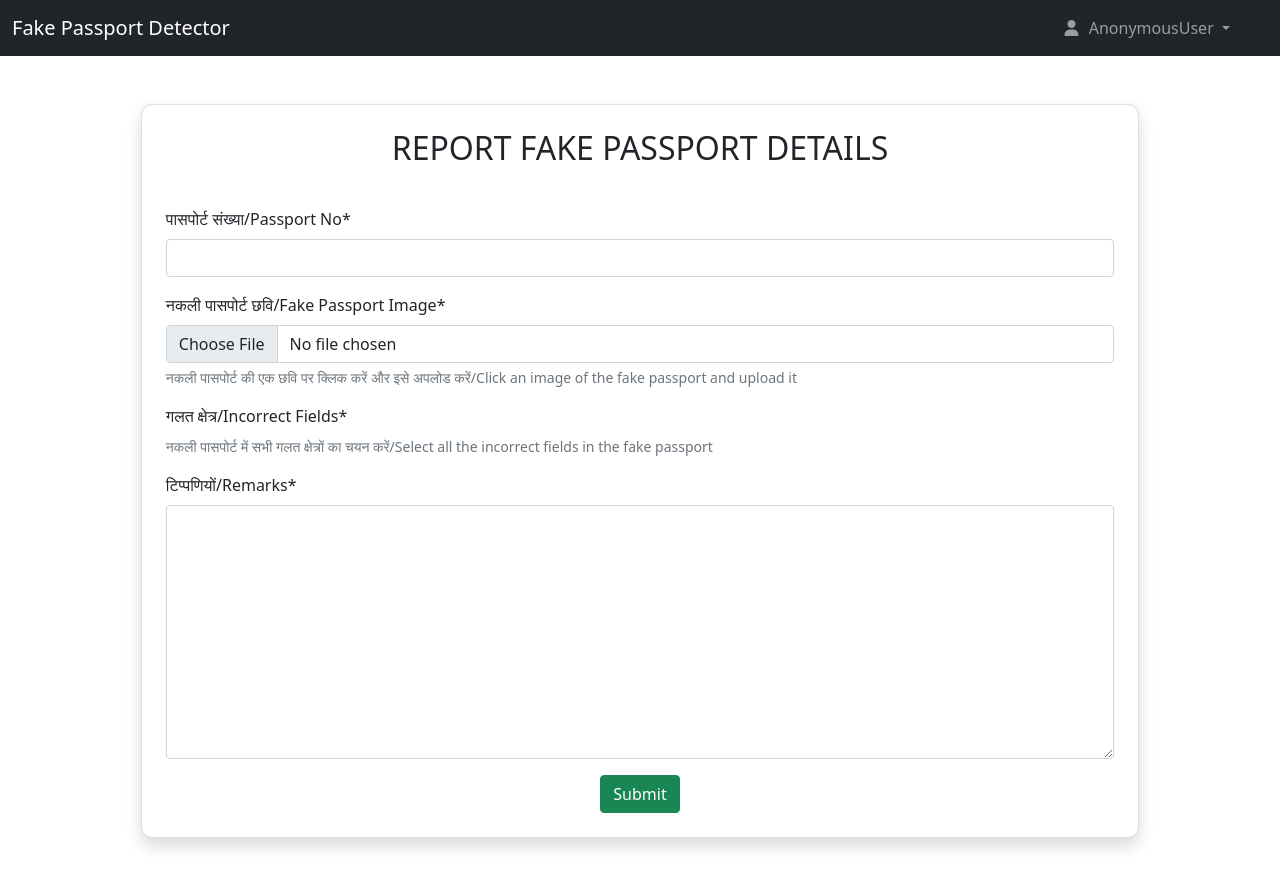
After one commit to K-B-J/fake-passport-detector, a Django app: template main/templates/reportFakePassport.html in a window 1280 px wide. The commit adds this page. Run offline with Django 4.2, Linux system fonts and the light colour scheme; the template is opened without the code that fills it: values that come from a table or form of the project are taken from there, others are empty; parts of the project's set-up code (start-up, migrations or seed data) failed here and were passed over; some libraries are stand-ins or nearby versions.

Commit message:
feat: updated navbar and initiated report fake passport feature

```diff
--- a/main/decorator.py
+++ b/main/decorator.py
@@ -6,6 +6,10 @@ def redirector(page):
         def logic(self, request, *args, **kwargs):
             if request.user.get_username() == "":
                 return redirect("main:loginView")
+            elif page in ["verify", "report"] and (
+                "verifier" not in request.session and not request.user.is_superuser
+            ):
+                return redirect("main:home")
             elif page in ["upload", "update", "home"] and (
                 "issuer" not in request.session and not request.user.is_superuser
             ):
--- a/main/forms.py
+++ b/main/forms.py
@@ -1,8 +1,9 @@
 from django import forms
-from django.core.validators import FileExtensionValidator, RegexValidator
+from django.core.validators import RegexValidator
 from django.conf import settings
 from bootstrap_datepicker_plus.widgets import DatePickerInput
 from .helper_functions import *
+from .models import *
 
 
 class passportDataForm(forms.Form):
@@ -143,3 +144,16 @@ class passportNumberForm(forms.Form):
         label="पासपोर्ट संख्या/Passport No",
         validators=[RegexValidator("^[a-zA-Z0-9]*$", message="Invalid Input")],
     )
+
+
+class reportFakePassportForm(forms.ModelForm):
+    passNum = forms.CharField(max_length=255, label="पासपोर्ट संख्या/Passport No")
+    image = forms.ImageField(
+        label="नकली पासपोर्ट छवि/Fake Passport Image",
+        help_text="नकली पासपोर्ट की एक छवि पर क्लिक करें और इसे अपलोड करें/Click an image of the fake passport and upload it",
+    )
+
+    class Meta:
+        model = FakePassportReport
+        fields = ["passNum", "image", "remarks"]
+        labels = {"remarks": "टिप्पणियों/Remarks"}
--- a/main/templates/layout.html
+++ b/main/templates/layout.html
@@ -65,21 +65,66 @@
             </div>
             {% endif %}
 
-            <nav class="navbar bg-dark d-flex" style="flex-direction: row;">
-                <div style="flex: 1; margin-left: 18px;">
-                    <a href="{% url 'main:home' %}" style="text-decoration: none; color: white; font-size: 22px;">
-                        FPD
-                    </a>
-                </div>
-                <div class="dropdown">
-                    <a class="dropdown-toggle" href="#" id="dropdownMenuLink" role="button" data-bs-toggle="dropdown"
-                        aria-expanded="false" style="color: white; margin-right: 18px; text-decoration: none;">
-                        {{ request.user }}
-                    </a>
-                    <ul class="dropdown-menu dropdown-menu-end" aria-labelledby="dropdownMenuLink">
-                        <li><a class="dropdown-item" href="{% url 'main:logoutView' %}"
-                                style="text-decoration: none; color: black;">Logout</a></li>
-                    </ul>
+            <nav class="navbar navbar-dark navbar-expand-lg bg-dark">
+                <div class="container-fluid">
+                    <a class="navbar-brand" href="{% url 'main:home' %}">Fake Passport Detector</a>
+                    <button class="navbar-toggler" type="button" data-bs-toggle="offcanvas"
+                        data-bs-target="#offcanvasNavbar" aria-controls="offcanvasNavbar">
+                        <span class="navbar-toggler-icon"></span>
+                    </button>
+                    <div class="offcanvas offcanvas-end bg-dark" tabindex="-1" id="offcanvasNavbar"
+                        aria-labelledby="offcanvasNavbarLabel">
+                        <div class="offcanvas-header">
+                            <a class="offcanvas-title" id="offcanvasNavbarLabel" href="{% url 'main:home' %}"
+                                style="text-decoration: none; color: white;">
+                                <h5>Fake Passport Detector</h5>
+                            </a>
+                            <button type=" button" class="btn-close btn-close-white text-reset"
+                                data-bs-dismiss="offcanvas" aria-label="Close"></button>
+                        </div>
+                        <div class="offcanvas-body">
+                            <ul class="navbar-nav justify-content-end flex-grow-1 pe-3">
+                                {% if request.session.issuer %}
+                                <li class="nav-item" style="padding-right: 14px;">
+                                    <a class="nav-link" href="{% url 'main:uploadPage' %}">
+                                        <i class="fa fa-upload" aria-hidden="true" style="padding-right: 6px;"></i>
+                                        Upload Passport
+                                    </a>
+                                </li>
+                                <li class="nav-item" style="padding-right: 14px;">
+                                    <a class="nav-link" href="{% url 'main:updatePageInitial' %}">
+                                        <i class="fa fa-refresh" aria-hidden="true" style="padding-right: 6px;"></i>
+                                        Update Passport
+                                    </a>
+                                </li>
+                                {% elif request.session.verifier %}
+                                <li class="nav-item" style="padding-right: 14px;">
+                                    <a class="nav-link" href="{% url 'main:reportFakePassport' %}">
+                                        <i class="fa fa-exclamation-triangle" aria-hidden="true"
+                                            style="padding-right: 6px;"></i>
+                                        Report Fake Passport
+                                    </a>
+                                </li>
+                                {% endif %}
+                                <li class="nav-item dropdown" style="padding-right: 14px;">
+                                    <a class="nav-link dropdown-toggle" href="#" id="offcanvasNavbarDropdown"
+                                        role="button" data-bs-toggle="dropdown" aria-expanded="false">
+                                        <i class="fa fa-user" aria-hidden="true" style="padding-right: 6px;"></i>
+                                        {{ request.user }}
+                                    </a>
+                                    <ul class="dropdown-menu dropdown-menu-end dropdown-menu-dark"
+                                        aria-labelledby="offcanvasNavbarDropdown">
+                                        <li>
+                                            <a class="dropdown-item" href="{% url 'main:logoutView' %}">
+                                                <i class="fa fa-key" aria-hidden="true" style="padding-right: 6px;"></i>
+                                                Logout
+                                            </a>
+                                        </li>
+                                    </ul>
+                                </li>
+                            </ul>
+                        </div>
+                    </div>
                 </div>
             </nav>
 
--- /dev/null
+++ b/main/templates/reportFakePassport.html
@@ -0,0 +1,61 @@
+{% extends 'layout.html' %}
+
+{% block title %}Report Fake Passport{% endblock %}
+
+{% load static %}
+{% load crispy_forms_tags %}
+
+{% block body %}
+<style>
+    .invalid-feedback {
+        display: block;
+    }
+
+    .my_card {
+        width: 98%;
+    }
+
+    @media only screen and (min-width: 600px) {
+        .my_card {
+            width: 80%;
+        }
+    }
+</style>
+<div class="d-flex justify-content-center m-3 my-5">
+    <div class="card shadow p-4 my_card" style="border-radius: 3mm;">
+        <form action="" method="POST" enctype="multipart/form-data">
+            {{ form.media }}
+            {% csrf_token %}
+
+            <h2 style="text-align: center; margin-bottom: 40px;">REPORT FAKE PASSPORT DETAILS</h2>
+
+            <div class="col-md-12">
+                {{ form.passNum|as_crispy_field }}
+            </div>
+            <div class="col-md-12">
+                {{ form.image|as_crispy_field }}
+            </div>
+            <div class="col-md-12 mb-3">
+                <div class="row">
+                    <label class="mb-1">गलत क्षेत्र/Incorrect Fields*</label>
+                    {% for field in fields %}
+                    <div class="col-md-4">
+                        <input type="checkbox" name="fakeFields" id="fakeFields{{ forloop.counter }}"
+                            value="{{ field }}">
+                        <label for="fakeFields{{ forloop.counter }}">{{ field }}</label>
+                    </div>
+                    {% endfor %}
+                    <small id="hint_id_fields" class="form-text text-muted">नकली पासपोर्ट में सभी गलत क्षेत्रों का चयन
+                        करें/Select all the incorrect fields in the fake passport</small>
+                </div>
+            </div>
+            <div class="col-md-12">
+                {{ form.remarks|as_crispy_field }}
+            </div>
+            <div class="d-flex justify-content-around mt-3">
+                <input type="submit" class="btn btn-success" value="Submit">
+            </div>
+        </form>
+    </div>
+</div>
+{% endblock %}
--- a/main/urls.py
+++ b/main/urls.py
@@ -10,6 +10,7 @@ urlpatterns = [
     path("update/edit", updatePage.as_view(), name="updatePage"),
     path("verify", verifyPageInitial.as_view(), name="verifyPageInitial"),
     path("verify/data", verifyPage.as_view(), name="verifyPage"),
+    path("reportFakePassport", reportFakePassport.as_view(), name="reportFakePassport"),
     path("login", loginView.as_view(), name="loginView"),
     path("logout", logoutView.as_view(), name="logoutView"),
 ]
```
Also changed, not shown: main/views.py (+45 -0 lines).
